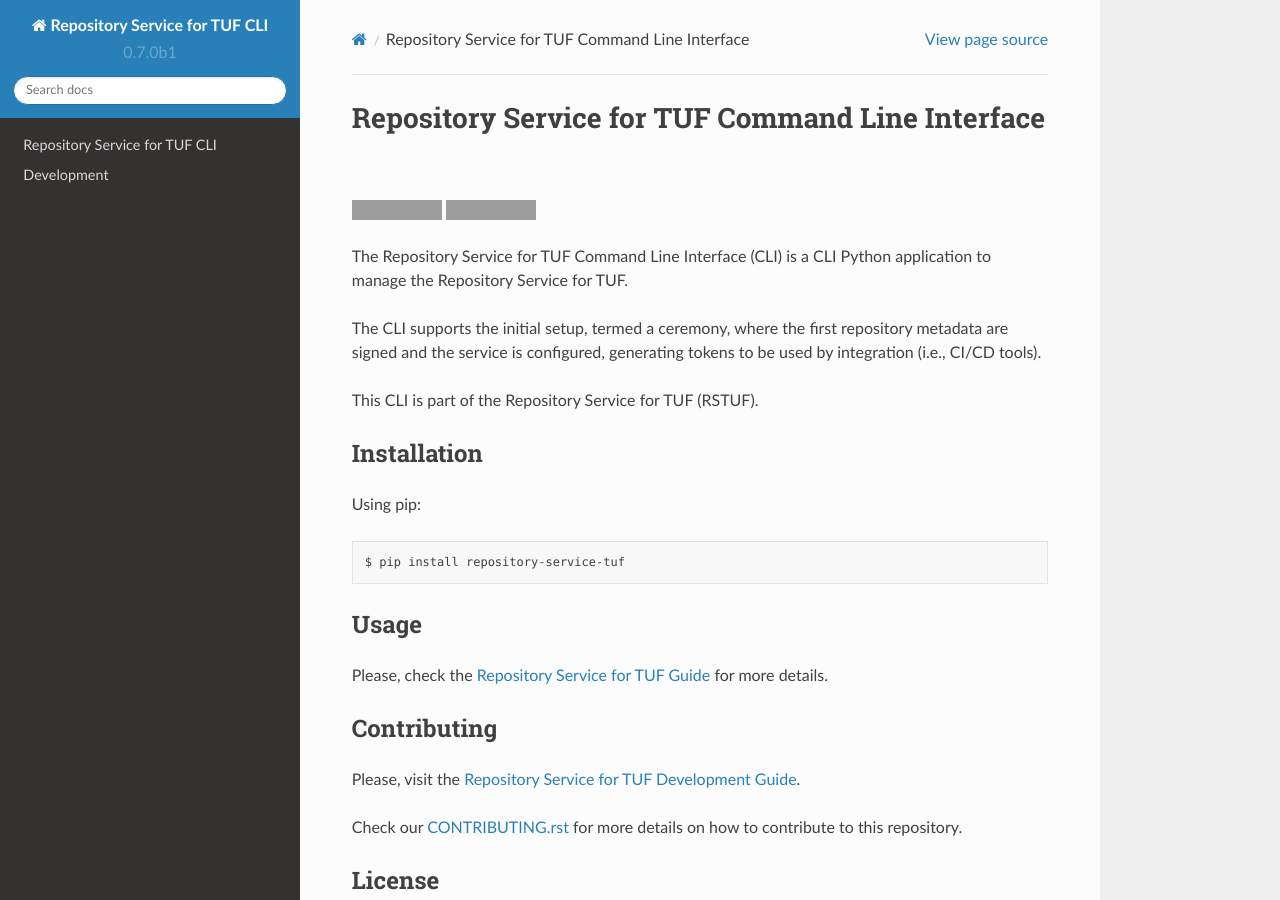
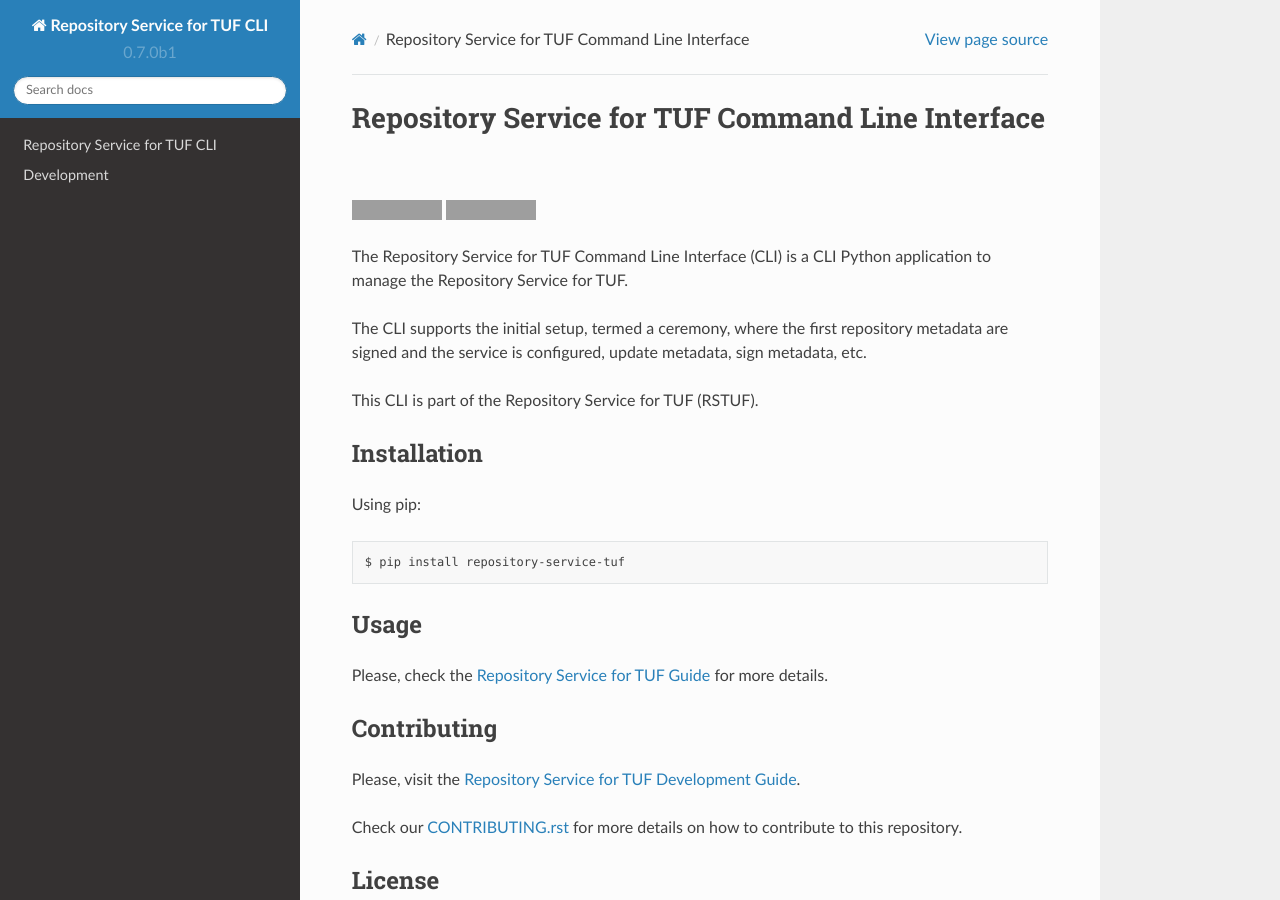
Before and after one commit to repository-service-tuf/repository-service-tuf-cli, a Sphinx documentation site: the page built from docs/source/index.rst, in a window 1280 px wide and 900 px high. Built offline with Sphinx 7.4.7 and the Read the Docs theme 2.0.0, drawn with Linux system fonts in a browser that asks for light colours; grey boxes are pictures that could not be loaded.

Commit message:
fixup! Remove auth, login, token from documentation

```diff
--- a/README.rst
+++ b/README.rst
@@ -12,9 +12,9 @@ Repository Service for TUF Command Line Interface
 The Repository Service for TUF Command Line Interface (CLI) is a CLI Python
 application to manage the Repository Service for TUF.
 
-The CLI supports the initial setup, termed a ceremony, where the first repository
-metadata are signed and the service is configured, generating tokens to be used
-by integration (i.e., CI/CD tools).
+The CLI supports the initial setup, termed a ceremony, where the first
+repository metadata are signed and the service is configured, update metadata,
+sign metadata, etc.
 
 This CLI is part of the Repository Service for TUF (RSTUF).
 
```
Also changed, not shown: docs/source/devel/design.rst (+4 -4 lines).
